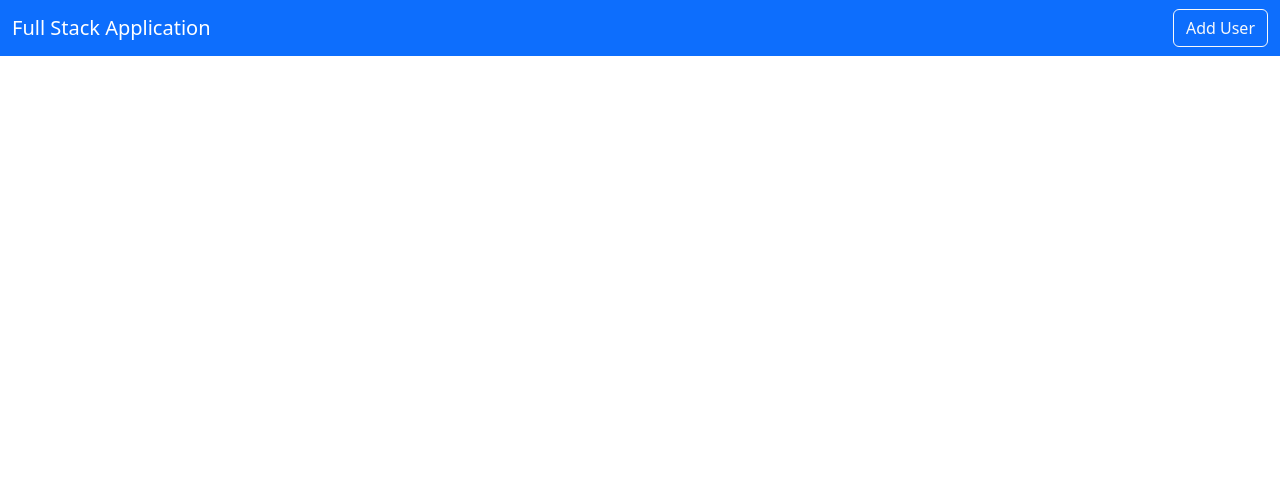
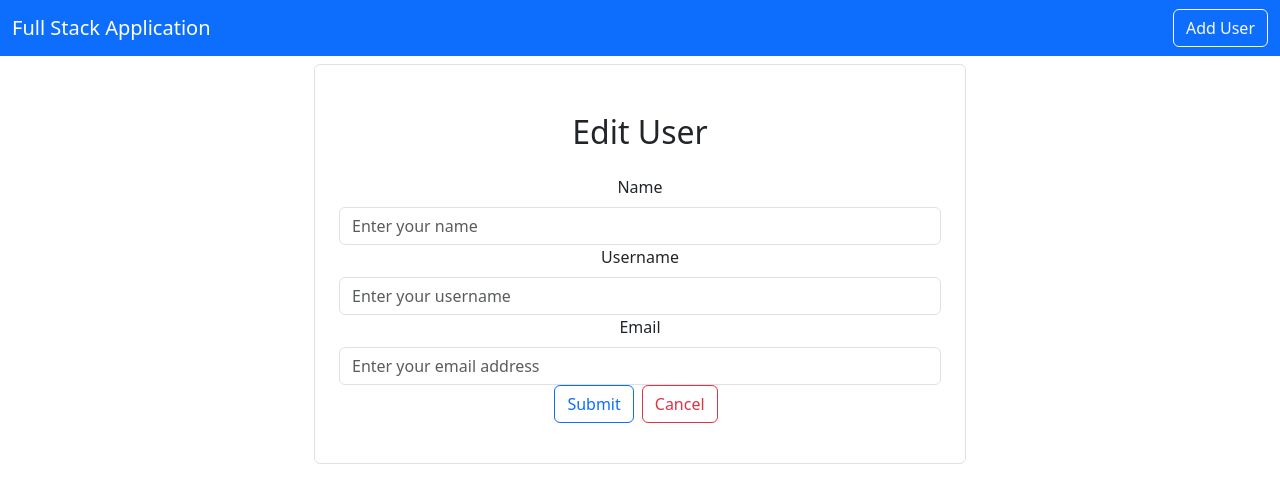
Before and after one commit to MattiusW/SpringJava, a React (Create React App) app in the folder fullstack-front/: page /edituser/1 in a window 1280 px wide. Shown: the top 502 px of the page. Built offline with nearby package versions, Linux system fonts and the light colour scheme; no server answers.

Commit message:
Edit user

```diff
--- a/fullstack-front/src/App.js
+++ b/fullstack-front/src/App.js
@@ -4,6 +4,7 @@
 import Home from './pages/Home';
 import AddUser from './users/AddUser';
 import { BrowserRouter as Router, Routes, Route } from 'react-router-dom';
+import EditUser from './users/EditUser';
 
 function App() {
   return (
@@ -14,6 +15,7 @@
         <Routes>
           <Route exact path="/" element={<Home />}/>
           <Route exact path="/adduser" element={<AddUser />} />
+          <Route exact path="/edituser/:id" element={<EditUser/>}/>
         </Routes>
 
       </Router>
--- a/fullstack-front/src/pages/Home.js
+++ b/fullstack-front/src/pages/Home.js
@@ -1,5 +1,6 @@
 import React, { useEffect, useState } from 'react'
 import axios from "axios";
+import { Link } from "react-router-dom";
 
 export default function Home() {
 
@@ -37,7 +38,9 @@
                             <td>{user.email}</td>
                             <td>
                                 <button className='btn btn-primary mx-2'>View</button>
-                                <button className='btn btn-outline-primary mx-2'>Edit</button>
+                                <Link className='btn btn-outline-primary mx-2'
+                                to={`/edituser/${user.id}`}
+                                >Edit</Link>
                                 <button className='btn btn-danger mx-2'>Delete</button>
                             </td>
                         </tr>
--- /dev/null
+++ b/fullstack-front/src/users/EditUser.js
@@ -0,0 +1,94 @@
+import axios from "axios";
+import React, { useEffect, useState } from 'react'
+import { Link, useNavigate, useParams } from "react-router-dom";
+
+export default function EditUser() {
+
+    let navigate=useNavigate()
+
+    const {id}=useParams()
+
+    const [user, setUser]=useState({
+      name:"",
+      username:"",
+      email:""
+    });
+
+    const{name,username,email}=user;
+
+    const onInputChange=(e)=>{
+        setUser({...user, [e.target.name]: e.target.value});
+    };
+
+    useEffect(()=>{
+        loadUser()
+    },[]);
+
+    const onSubmit =async (e)=>{
+      e.preventDefault();
+      await axios.put(`http://localhost:8080/user/${id}`, user)
+      navigate("/");
+    };
+
+    const loadUser = async ()=>{
+        const result=await axios.get(`http://localhost:8080/user/${id}`)
+        setUser(result.data)
+    }
+
+  return (
+    <div className="cointainer">
+      <div className='row'>
+        <div className='col-md-6 offset-md-3 border rounded p-4 mt-2'>
+          <h2 className='text-center m-4'>Edit User</h2>
+          <form onSubmit={(e) => onSubmit(e)}>
+          <div className='mb-3'>
+            <label htmlFor="Name" className="form-label">
+              Name
+            </label>
+            <input
+              type={"text"}
+              className="form-control"
+              placeholder="Enter your name"
+              name="name"
+              value={name}
+              onChange={(e)=>onInputChange(e)}
+              />
+               <div className='mb-3'>
+            <label htmlFor="UserName" className="form-label">
+              Username
+            </label>
+            <input
+              type={"text"}
+              className="form-control"
+              placeholder="Enter your username"
+              name="username"
+              value={username}
+              onChange={(e)=>onInputChange(e)}
+              />
+               <div className='mb-3'>
+            <label htmlFor="Email" className="form-label">
+              Email
+            </label>
+            <input
+              type={"text"}
+              className="form-control"
+              placeholder="Enter your email address"
+              name="email"
+              value={email}
+              onChange={(e)=>onInputChange(e)}
+              />
+          <button type="submit" className="btn btn-outline-primary">
+            Submit
+          </button>
+          <Link className="btn btn-outline-danger mx-2" to="/">
+            Cancel
+          </Link>
+              </div>
+            </div>
+          </div>
+          </form>
+        </div>
+      </div>
+    </div>
+  );
+}
```
Also changed, not shown: 1 other file (tests, documents, lock files or other folders).
